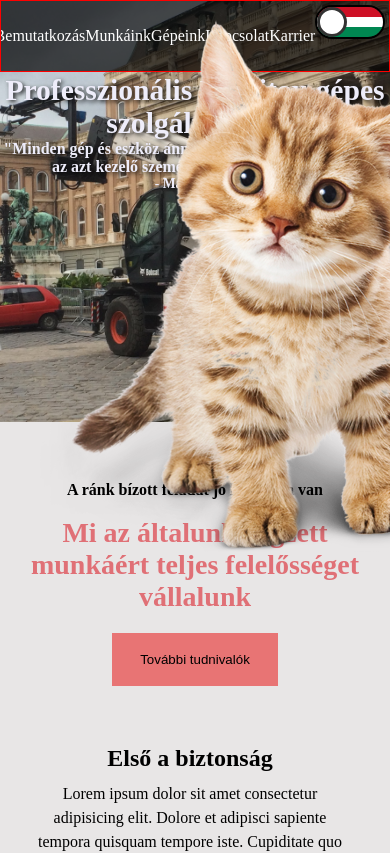
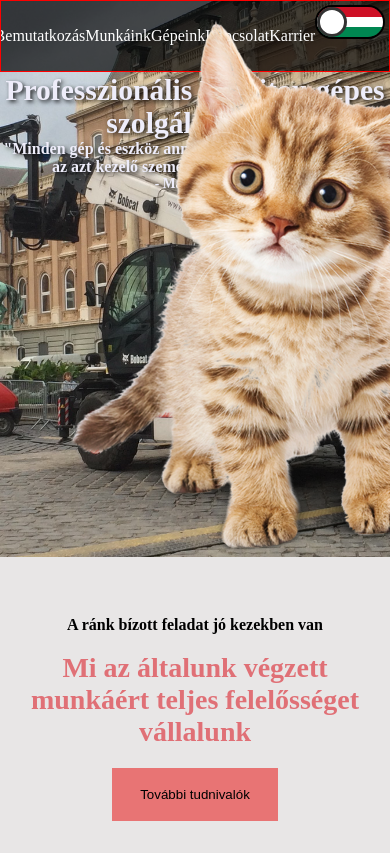
Before and after one commit to Zsotya/manitoupeti, a Vue app: page / in a window 390 px wide. Shown: the top 853 px of the page. Built offline with nearby package versions, Linux system fonts and the light colour scheme.

Commit message:
Modified HomeLanding.vue image sizing for smaller screens. Width fix for HomeWhoAreWe.vue

```diff
--- a/src/components/HomeComponents/HomeLanding.vue
+++ b/src/components/HomeComponents/HomeLanding.vue
@@ -121,7 +121,7 @@
     align-items: flex-start;
     padding: 0px;
     padding-top: 74px;
-    height: 70vh;
+    height: 76vh;
   }
   .text-parts {
     flex-wrap: wrap;
@@ -148,8 +148,14 @@
 /* Mobil nézet */
 
 @media screen and (max-width: 496px) {
+  .landing-image {
+    min-height: 100%;
+    width: auto;
+    min-width: 300px;
+    max-width: 100%;
+  }
   .landing-section {
-    height: 50vh;
+    height: 66vh;
   }
   .big-text {
     font-size: 1.85rem;
--- a/src/components/HomeComponents/HomeWhoAreWe.vue
+++ b/src/components/HomeComponents/HomeWhoAreWe.vue
@@ -233,6 +233,9 @@
     ul {
       flex-direction: column;
     }
+    .info .paragraph {
+      max-width: 40ch;
+    }
   }
 }
 </style>
```
